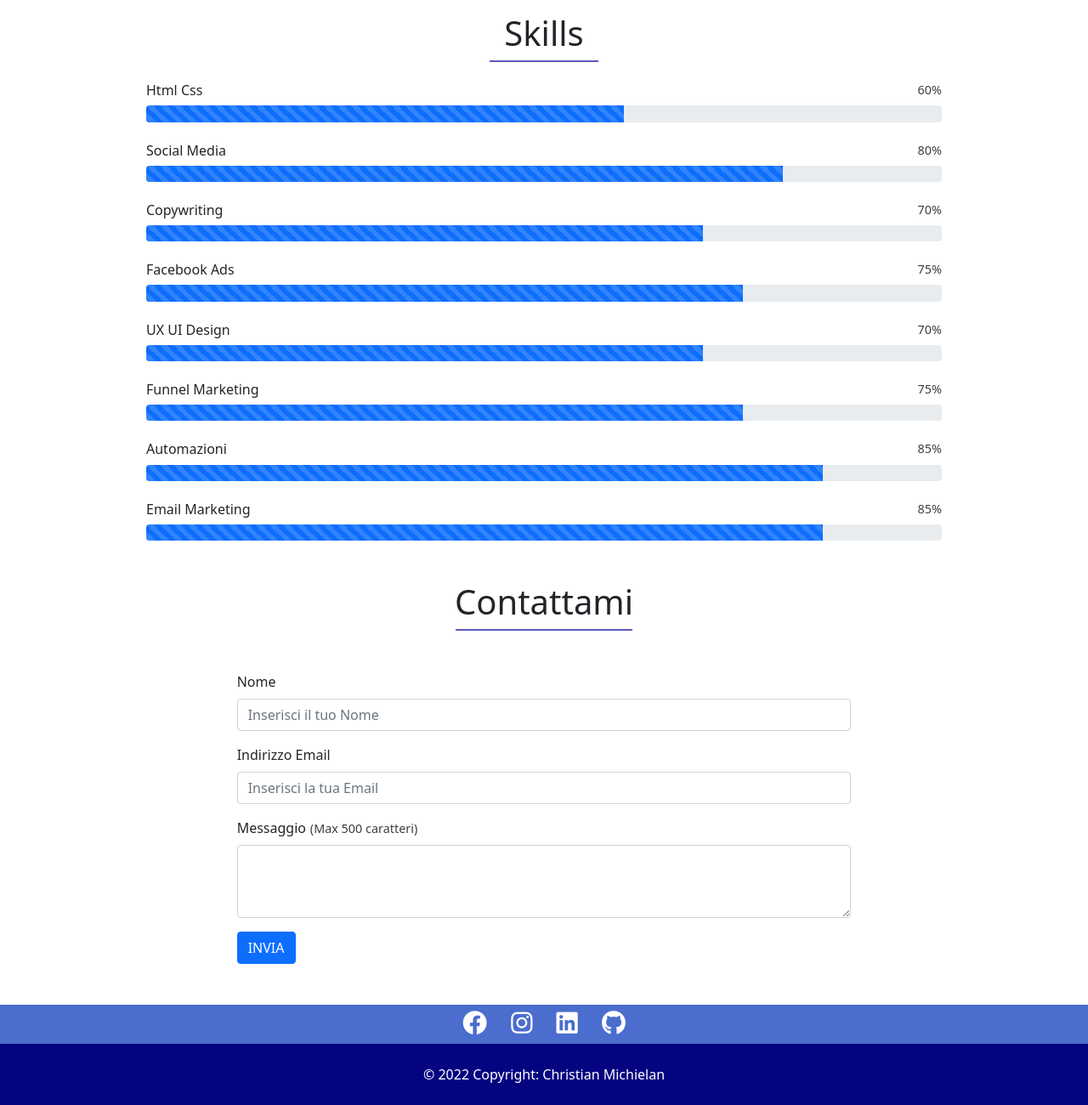
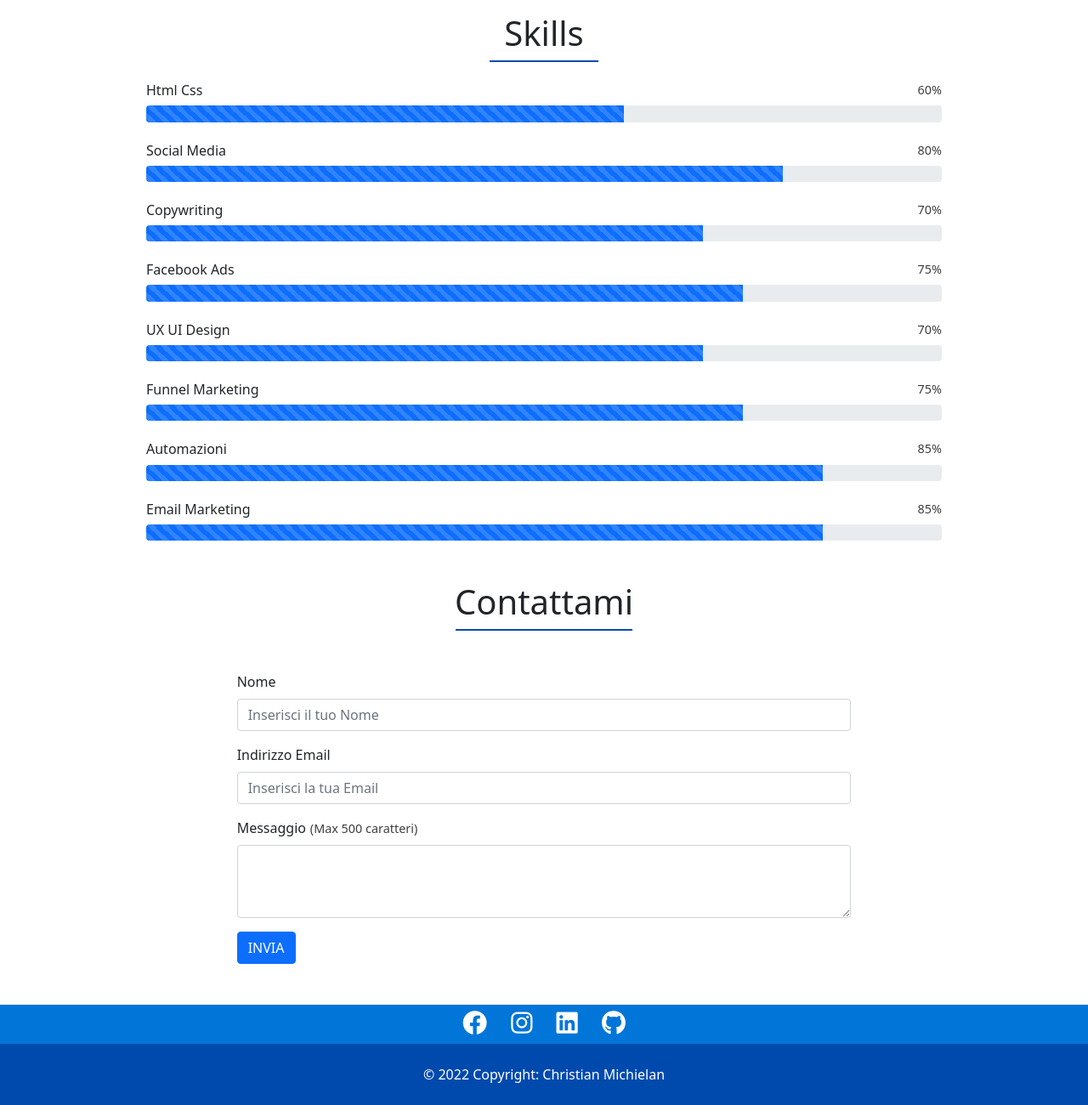
Before and after one commit to Chrismiki/Portfolio-Michielan-Christian, a plain HTML site: page index.html in a window 1280 px wide. Shown: the part 2078-3378 px from the top of the page at 85% size. Drawn offline with nearby package versions, Linux system fonts and the light colour scheme; a web font is replaced by a local one.

Commit message:
Update style.css

```diff
--- a/assets/CSS/style.css
+++ b/assets/CSS/style.css
@@ -168,7 +168,7 @@ a {
     display: block;
     max-width: 8rem;
     height: 2px;
-    background-color: rgb(91, 91, 191);
+    background-color: #004AAD;
     margin: 0.5rem auto;
 
 
@@ -190,7 +190,7 @@ a {
     display: block;
     width: 13rem;
     height: 2px;
-    background-color: rgb(91, 91, 191);
+    background-color:#004AAD;
     margin: 0.5rem auto;
 
 
@@ -214,13 +214,13 @@ a {
 
 
 .bg-social {
-    background-color: rgb(74, 109, 206);
+    background-color: #0275D8;
 }
 
 
 
 .text-center-foot {
-    background-color: rgb(4, 4, 128);
+    background-color: #004AAD;
     color: #fff;
 }
 
```
